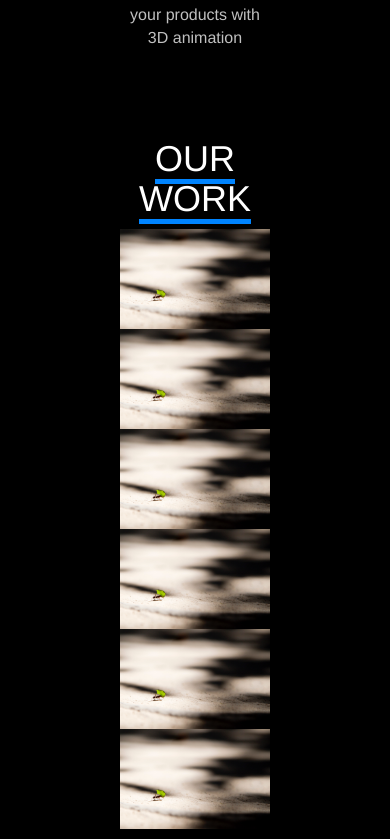
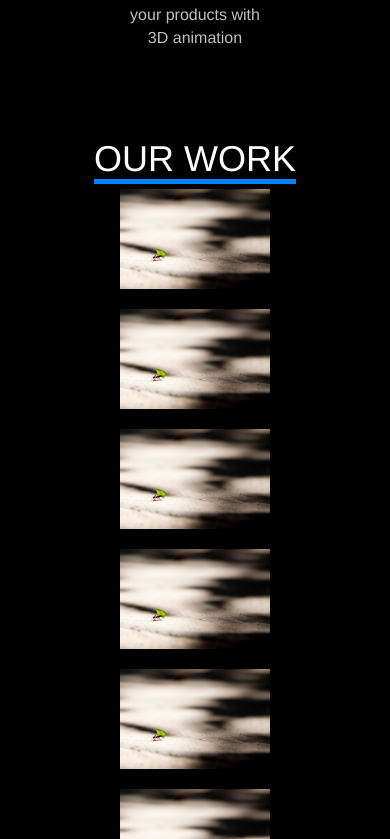
Before and after one commit to DrKimpatrick/static-react, a React (Create React App) app: page / in a window 390 px wide. Shown: the part 2725-3564 px from the top of the page. Built offline with nearby package versions, Linux system fonts and the light colour scheme.

Commit message:
add spaces between our work columns

```diff
--- a/src/components/ourWork/ourWork.js
+++ b/src/components/ourWork/ourWork.js
@@ -4,32 +4,32 @@ import '../../styles/ourWork/ourWork.css';
 const OurWork = () => {
   return <div className="container">
             <div className="row">
-                <div className="col-xs-8 col-xs-offset-2 text-center">
-                <div className="row">
                 <div className="col-xs-12 text-center"><h1 className="heading"><u>OUR WORK</u></h1></div>
             </div>
             <div className="row">
+                <div className="col-xs-8 col-xs-offset-2 text-center">
+                    <div className="row">
                         <div className="col-xs-12">
-                        <div className="row work-row-margin">
-                            <div className="col-xs-12 col-sm-4">
+                            <div className="row">
+                                <div className="col-xs-12 col-sm-4 col-margin-bottom">
                                     <img src={require("../../static/img2.jpg")} alt={"image"} className="img-responsive" />
                                 </div>
-                            <div className="col-xs-12 col-sm-4">
+                                <div className="col-xs-12 col-sm-4 col-margin-bottom">
                                     <img src={require("../../static/img2.jpg")} alt={"image"} className="img-responsive" />
                                 </div>
-                            <div className="col-xs-12 col-sm-4">
+                                <div className="col-xs-12 col-sm-4 col-margin-bottom">
                                     <img src={require("../../static/img2.jpg")} alt={"image"} className="img-responsive" />
                                 </div>
                             </div>
 
                             <div className="row work-row-margin">
-                            <div className="col-xs-12 col-sm-4">
+                                <div className="col-xs-12 col-sm-4 col-margin-bottom">
                                     <img src={require("../../static/img2.jpg")} alt={"image"} className="img-responsive" />
                                 </div>
-                            <div className="col-xs-12 col-sm-4">
+                                <div className="col-xs-12 col-sm-4 col-margin-bottom">
                                     <img src={require("../../static/img2.jpg")} alt={"image"} className="img-responsive" />
                                 </div>
-                            <div className="col-xs-12 col-sm-4">
+                                <div className="col-xs-12 col-sm-4 col-margin-bottom">
                                     <img src={require("../../static/img2.jpg")} alt={"image"} className="img-responsive" />
                                 </div>
                             </div>
--- a/src/styles/ourWork/ourWork.css
+++ b/src/styles/ourWork/ourWork.css
@@ -2,6 +2,6 @@
   margin-bottom: 20px;
 }
 
-.col-margin{
+.col-margin-bottom{
   margin-bottom: 20px;
 }
```
Lines whose indentation alone changed are shown as unchanged.
